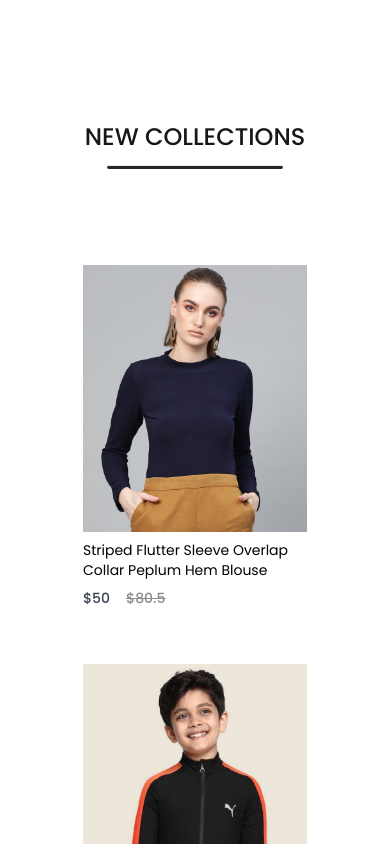
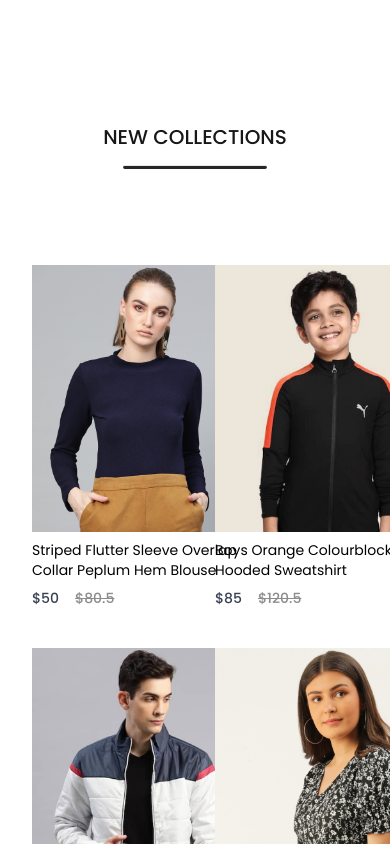
Before and after one commit to ChamodDulanjana/Shopper, a React (Vite) app: page / in a window 390 px wide. Shown: the part 2880-3724 px from the top of the page. Built offline with nearby package versions, Linux system fonts and the light colour scheme.

Commit message:
Update NewCollections component Responsive CSS

```diff
--- a/src/component/newCollections/NewCollections.tsx
+++ b/src/component/newCollections/NewCollections.tsx
@@ -5,9 +5,9 @@ import Item from "../item/Item.tsx";
 const NewCollections = () => {
     return (
         <div className="flex flex-col items-center gap-3 my-10">
-            <h1 className="text-[#171717] text-3xl font-medium mt-10 max-[800px]:text-2xl">NEW COLLECTIONS</h1>
-            <hr className="w-44 h-1 rounded-full bg-[#252525] mb-5"/>
-            <div className="flex flex-wrap m-16 gap-14 items-center justify-center">
+            <h1 className="text-[#171717] text-3xl font-medium mt-10 max-[800px]:text-2xl  max-[523px]:text-[20px]">NEW COLLECTIONS</h1>
+            <hr className="w-44 h-1 rounded-full bg-[#252525] mb-5 max-[523px]:w-36"/>
+            <div className="grid grid-cols-4 my-16 mx-8 gap-14 items-center justify-center max-[1200px]:grid-cols-3 max-[920px]:grid-cols-2 max-[523px]:gap-10">
                 {new_collections.map((item, index) => {
                     return <Item key={index} id={item.id} image={item.image as string} name={item.name}
                                  new_price={item.new_price} old_price={item.old_price}/>
```
